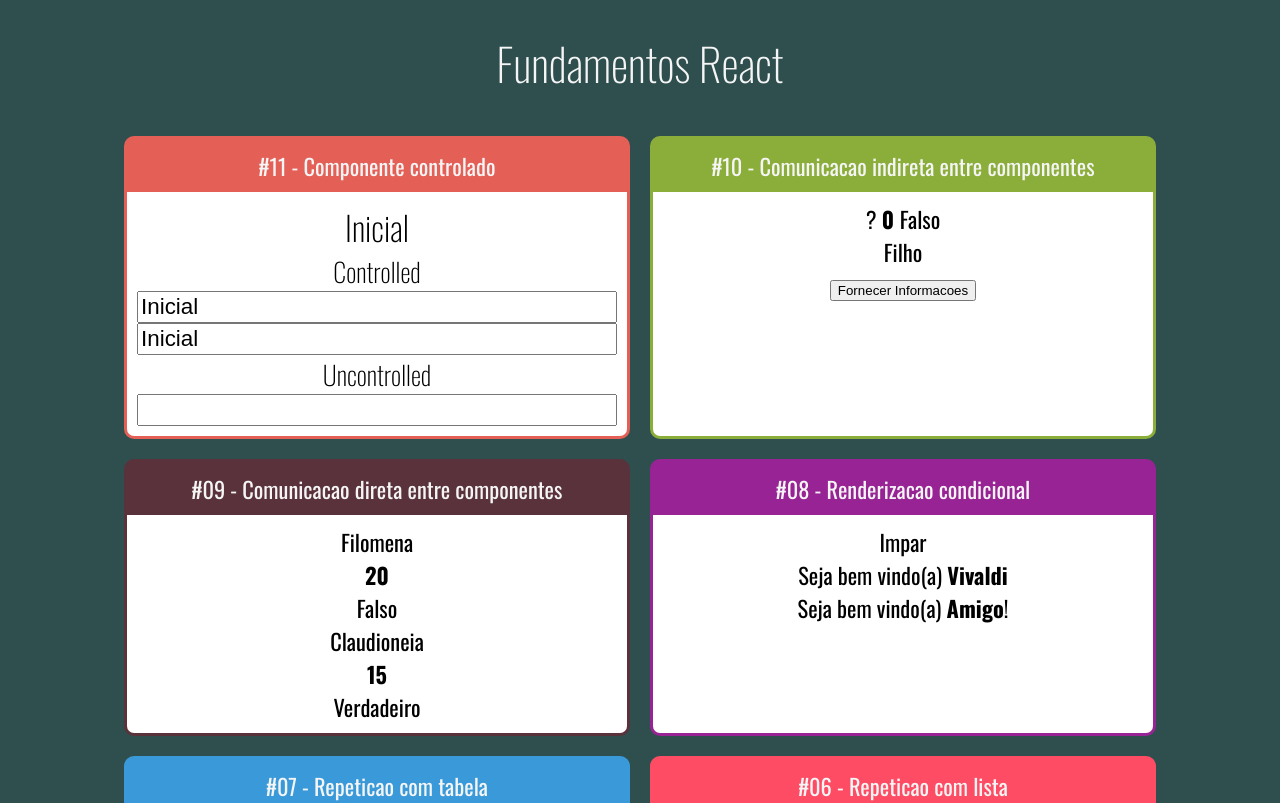
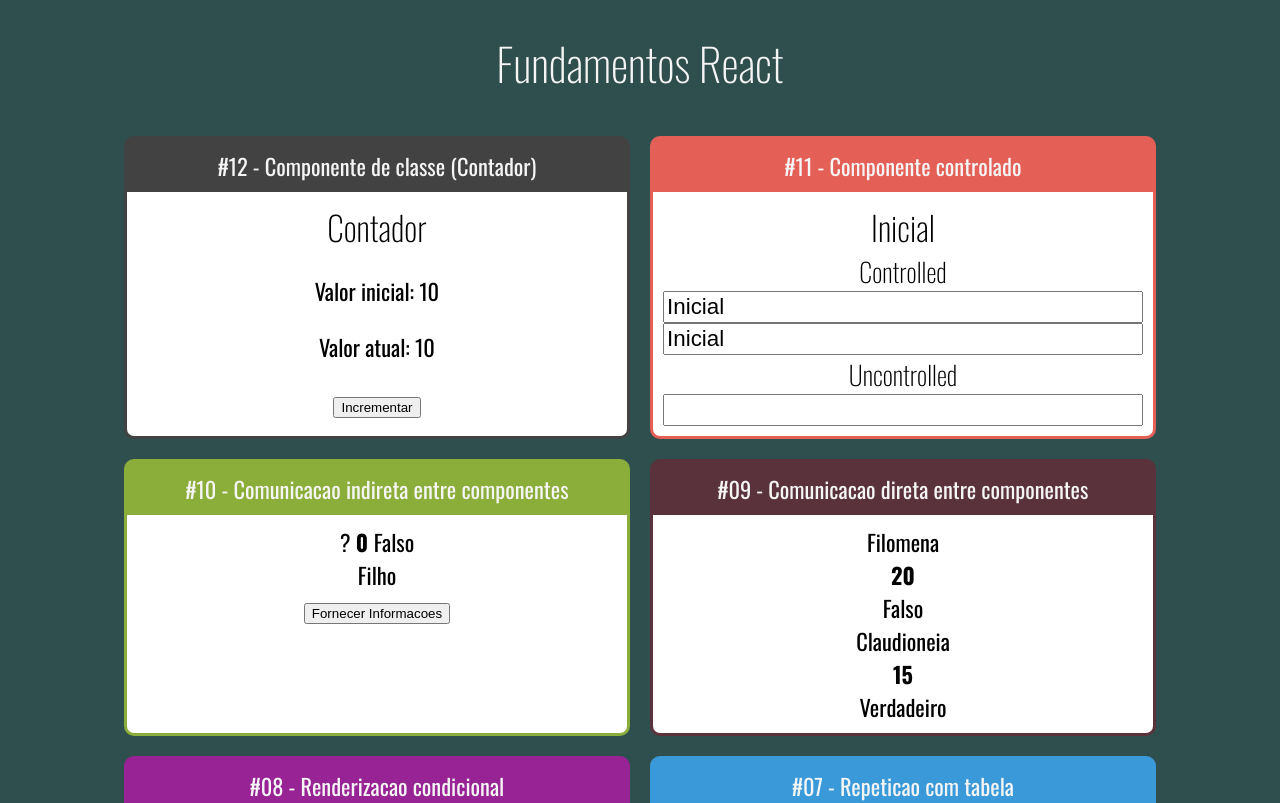
Before and after one commit to jaisonrobson/fundamentos-react, a React (Create React App) app: page / in a window 1280 px wide. Shown: the top 803 px of the page. Built offline with nearby package versions, Linux system fonts and the light colour scheme.

Commit message:
#37 - Componente de classe

```diff
--- a/src/App.jsx
+++ b/src/App.jsx
@@ -15,11 +15,16 @@
 import DiretaPai from './components/comunication/DiretaPai'
 import IndiretaPai from './components/comunication/IndiretaPai'
 import Input from './components/form/Input'
+import Contador from './components/counter/Contador'
 
 const App = (props) => (
     <div className="App">
         <h1>Fundamentos React</h1>
         <div className="Cards">
+            <Card titulo="#12 - Componente de classe (Contador)" color="#424242">
+                <Contador numeroInicial={10} />
+            </Card>
+
             <Card titulo="#11 - Componente controlado" color="#e45f56">
                 <Input />
             </Card>
--- /dev/null
+++ b/src/components/counter/Contador.jsx
@@ -0,0 +1,44 @@
+import React from 'react'
+
+class Contador extends React.Component {
+    state = {
+        numero: 0,
+    }
+
+    constructor(props) {
+        super(props)
+
+        this.state = {
+            numero: props.numeroInicial,
+        }
+
+        this.inc = this.inc.bind(this) //Necessario fazer o bind caso nao utilize funcao ARROW do javascript
+    }
+
+    inc() {
+        this.setState({
+            numero: this.state.numero + 1,
+        })
+    }
+
+    // Sem o bind do construtor (ARROW function)
+    // inc = () => {
+    //     this.setState({
+    //         numero: this.state.numero + 1,
+    //     })
+    // }
+
+    render() {
+        return (
+            <div>
+                <h2>Contador</h2>
+                <p>Valor inicial: {this.props.numeroInicial}</p>
+                <p>Valor atual: {this.state.numero}</p>
+                <button onClick={this.inc}>Incrementar</button>
+                {/* <button onClick={() => this.inc()}>Incrementar</button> */} {/* Outra forma sem a necessidade do bind */}
+            </div>
+        )
+    }
+}
+
+export default Contador
```
